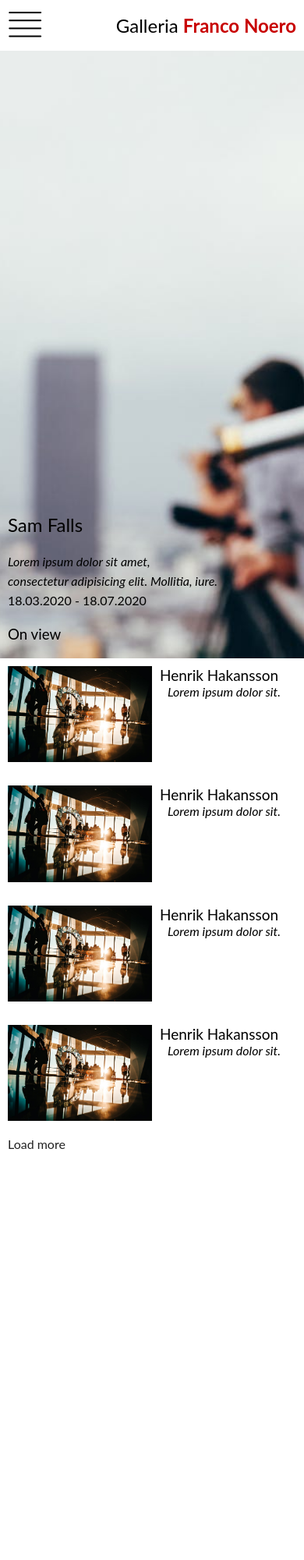
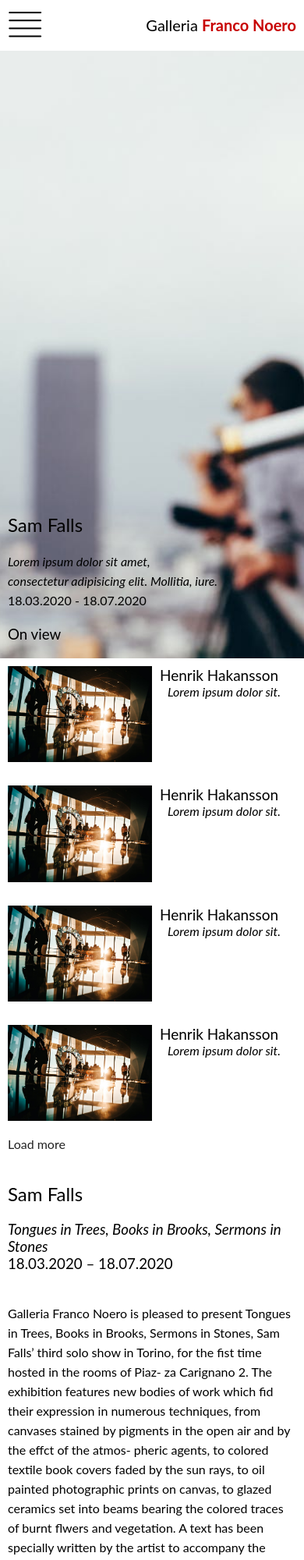
Before and after one commit to giusmili/GFN, a plain HTML site: page index.html in a window 390 px wide. Shown: the top 2000 px of the page at 78% size. Before the commit the page ends 1476 px from the top, so only its background shows below. Drawn offline with Linux system fonts and the light colour scheme.

Commit message:
galerie exhibition

```diff
--- a/css/style.css
+++ b/css/style.css
@@ -19,7 +19,7 @@ section{
     align-items: center;
     flex-direction: column;
     background: #fff url() 0 0 no-repeat;
-    z-index: 2;
+    z-index: 1;
 
 
 
@@ -29,9 +29,10 @@ section{
 	height: 100vh;
 	padding-bottom: 2.0rem;
 
+
 }
 
-	section header,
+	main header,
 	.gelery-head-presentation p,
 	section nav,
 
@@ -41,16 +42,16 @@ section{
 
 	padding: 1.0rem;
 }
-section header{
+main header{
 	position: fixed;
 	top: 0;
 	left: 0;
 	width: 100%;
 	background-color: #fff;
-	z-index: 10;
+	z-index: 20;
 
 }
-section header h1 strong{
+main header h1 strong{
 	color: var(--title-header);
 }
 section nav{ /* cette est commune à toutes les section */
@@ -74,15 +75,16 @@ section nav ul li{
 
 
 }
-section header .burger{
+main header .burger{
 	position: absolute;
 	top: 0;
 	left: 0;
 	z-index: 1;
 }
-section header h1{
+main header h1{
 	text-align: right;
 	line-height: 4.5rem;
+	font-size: 2rem;
 }
 .gelery-head-presentation{
 	position: relative;
@@ -126,12 +128,43 @@ section header h1{
 .gelery-pictures-presentation footer{
 	width: 100%;
 }
-/* footer info commun aux sections */
+
+/* gelery exhibition */
+.gelery-exhibition h2, .gelery-exhibition h3{
+		width: 100%;
+
+
+}
+.gelery-exhibition{
+	padding: 4.0rem 1.0rem 4.0rem 1.0rem;
+
+
+}
+.gelery-exhibition .pictures{
+	width: 100%;
+}
+.gelery-exhibition p{
+	margin-top: 4.0rem;
+	line-height: 2.5rem;
+	padding: 0;
+}
+.gelery-exhibition h2{
+	padding-bottom: 2.0rem;
+}
+.gelery-exhibition .exhibition-more{
+	margin-top: 2.0rem;
+	color: #999;
+}
+.gelery-exhibition .pictures img{
+	display: block;
+	width: 100%;
+}
+/* footer info general */
 main footer{
 	position: fixed;
 	bottom: 0;
 	left: 0;
-	z-index: 1;
+	z-index: 0;
 	padding: 1.0rem;
 	width: 100%;
 	background: #222 url() 0 0 no-repeat;
--- a/index.html
+++ b/index.html
@@ -10,11 +10,12 @@
 <body>
 	<main>
 	<!--first section-->
-	<section class="gelery-head-presentation">
-		<header>
+	<header>
 		<img src="./asset/burger.png" alt="menu" class="burger">
 			<h1>Galleria <strong>Franco Noero</strong></h1>
 		</header>
+	<section class="gelery-head-presentation">
+
 		<nav>
 			<ul>
 				<li><a href="#">new</a></li>
@@ -80,6 +81,36 @@
 
 
 		</section>
+		<section class="gelery-exhibition">
+			<h2>Sam Falls</h2>
+			<h3>
+				<em>Tongues in Trees, Books in Brooks, Sermons in Stones</em><br>
+				<time datetime="2020-03-18">18.03.2020 – 18.07.2020</time>
+			</h3>
+			<p>
+				Galleria Franco Noero is pleased to present Tongues in Trees,
+				Books in Brooks, Sermons in Stones, Sam Falls’ third solo
+				show in Torino, for the fist time hosted in the rooms of Piaz-
+				za Carignano 2.
+				The exhibition features new bodies of work which fid their
+				expression in numerous techniques, from canvases stained
+				by pigments in the open air and by the effct of the atmos-
+				pheric agents, to colored textile book covers faded by the sun
+				rays, to oil painted photographic prints on canvas, to glazed
+				ceramics set into beams bearing the colored traces of burnt
+				flwers and vegetation. A text has been specially written by
+				the artist to accompany the exhibition, becoming the most
+				appropriate inspired poetical introduction to it.
+			</p>
+			<p>
+				<a href="#">Read more</a>
+			</p>
+			<h3 class="exhibition-more">Exhibition views</h3>
+			<div class="pictures">
+				<img src="./asset/tab.png" alt="tab">
+			</div>
+			<!--carousel view -->
+		</section>
 		<footer>
 				<ul>
 					<li>
```
Also changed, not shown: asset/tab.png (added).
